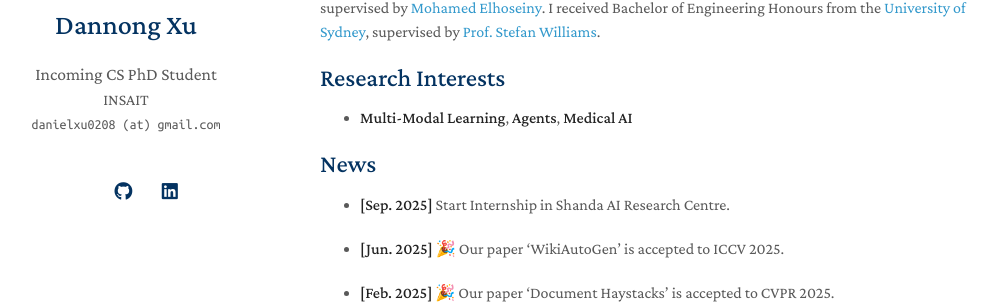
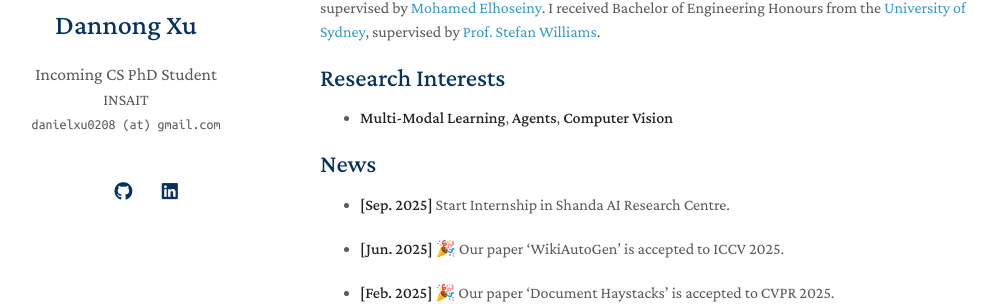
Before and after one commit to Danielxu0208/Danielxu0208.github.io, a Jekyll site: the page built from index.md, in a window 1280 px wide and 1214 px high. Shown: the part 205-509 px from the top of the window, without its empty margins (150-1151 px from the left). Built offline with Jekyll 4.4.1, drawn with Linux system fonts in a browser that asks for light colours; a style sheet for code colours, icons or effects is not loaded; our own code applies the rules of GitHub Pages for plain Markdown files.

Commit message:
Update index.md

```diff
--- a/index.md
+++ b/index.md
@@ -10,7 +10,7 @@ Before that, I was a research assistant at [King Abdullah University of Science
 
 ## Research Interests
 
-- **Multi-Modal Learning**, **Agents**, **Medical AI**
+- **Multi-Modal Learning**, **Agents**, **Computer Vision**
 
 ## News
 - **[Sep. 2025]** Start Internship in Shanda AI Research Centre.
```
